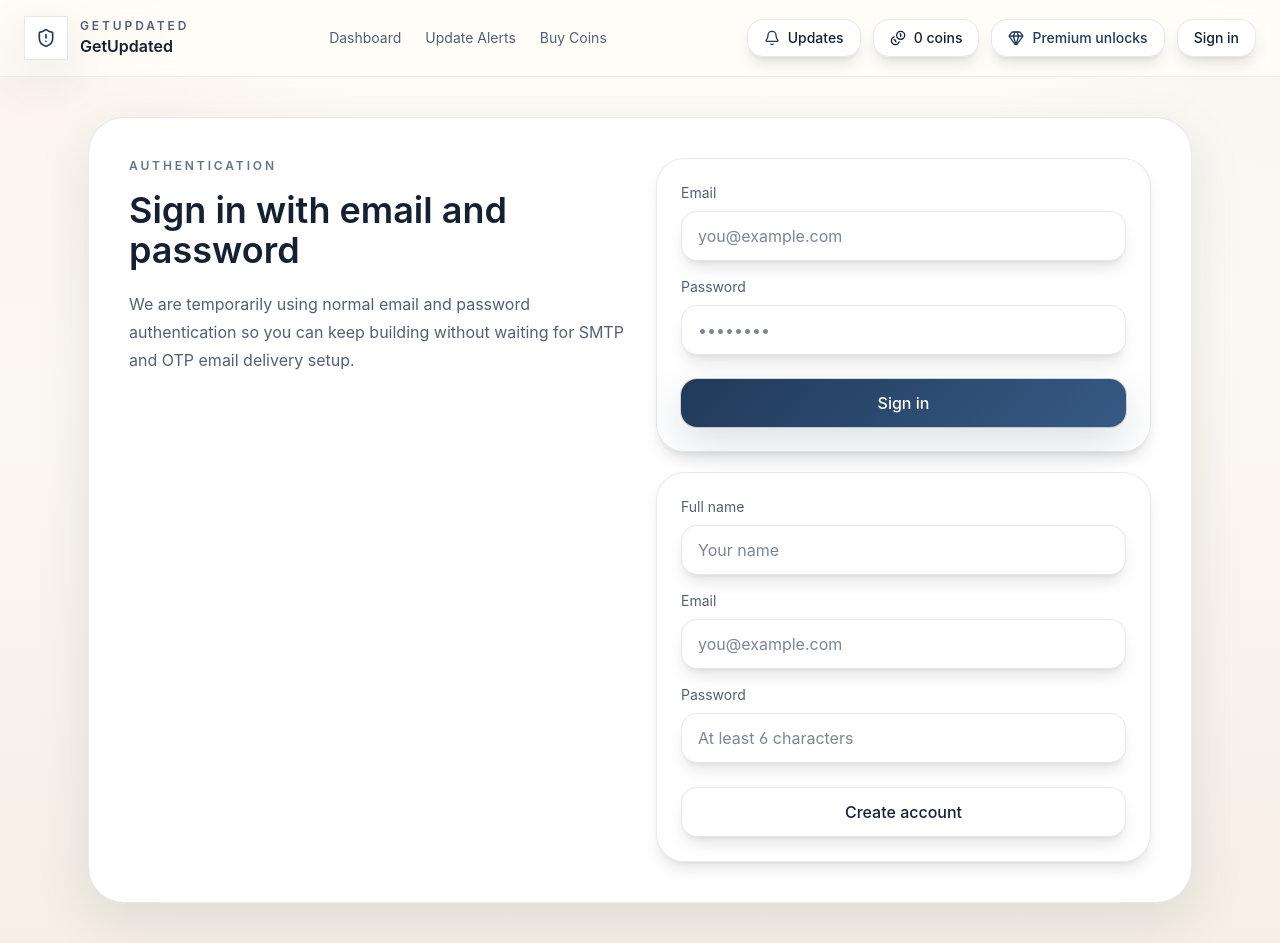
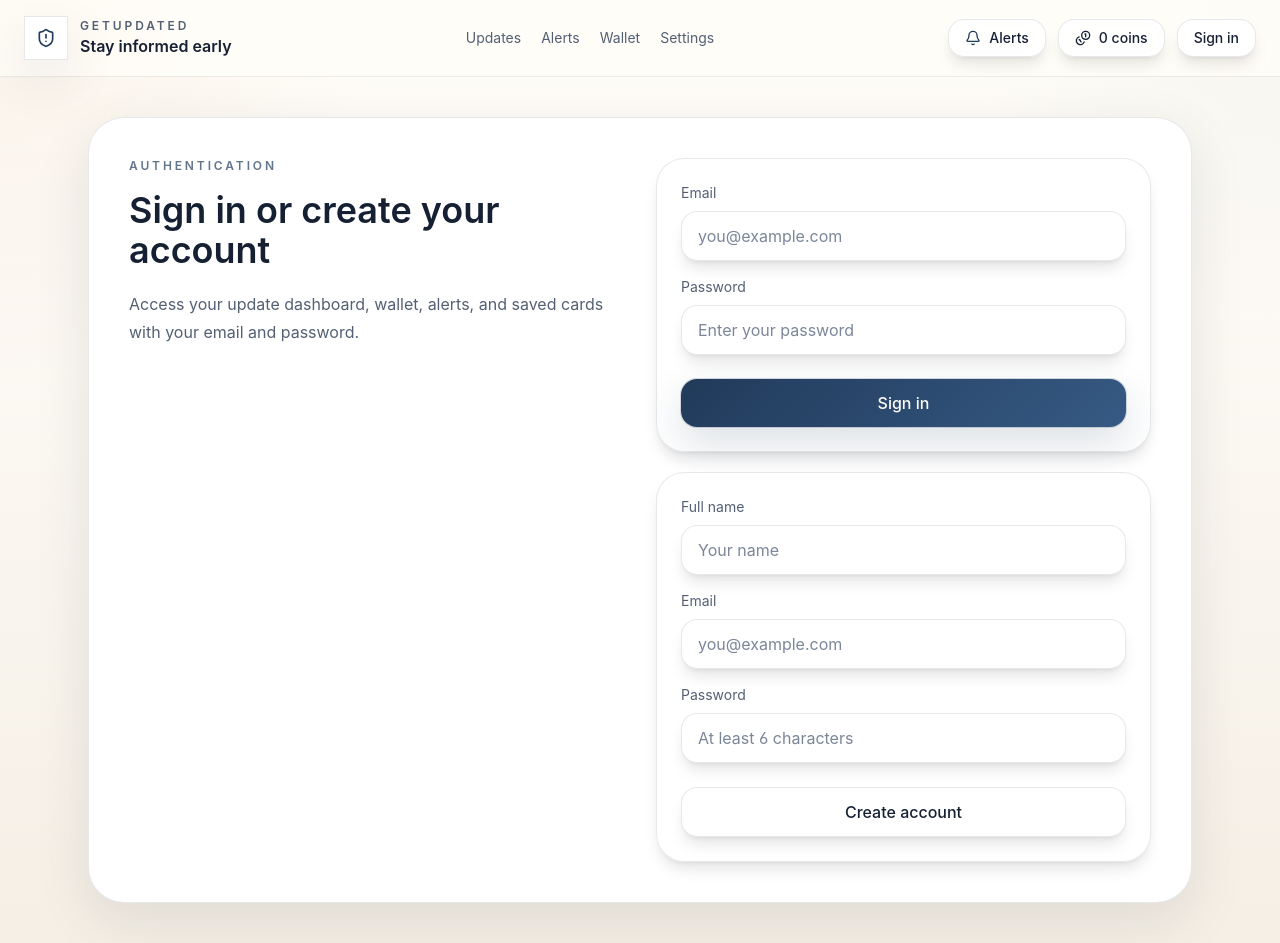
Before and after one commit to sigridka98-crypto/Vant, a Next.js app: page /login in a window 1280 px wide. Built offline with nearby package versions, Linux system fonts and the light colour scheme; no server answers; the database is empty.

Commit message:
Fix login error state and simplify navigation

```diff
--- a/src/app/login/actions.ts
+++ b/src/app/login/actions.ts
@@ -15,7 +15,7 @@ export async function signIn(formData: FormData) {
   });
 
   if (error) {
-    redirect(`/login?error=${encodeURIComponent(error.message)}`);
+    redirect(`/login?error=${encodeURIComponent(error.message || "Unable to sign in right now. Please try again.")}`);
   }
 
   redirect("/dashboard");
@@ -38,12 +38,10 @@ export async function signUp(formData: FormData) {
   });
 
   if (error) {
-    redirect(`/login?error=${encodeURIComponent(error.message)}`);
+    redirect(`/login?error=${encodeURIComponent(error.message || "Unable to create your account right now. Please try again.")}`);
   }
 
-  redirect(
-    "/login?message=Account created. If Confirm email is disabled in Supabase, you can sign in immediately."
-  );
+  redirect("/login?message=Account created successfully. You can sign in now.");
 }
 
 export async function signOut() {
--- a/src/app/login/page.tsx
+++ b/src/app/login/page.tsx
@@ -1,33 +1,41 @@
+import { redirect } from "next/navigation";
+
 import { signIn, signUp } from "@/app/login/actions";
+import { getAuthContext } from "@/lib/auth";
 
 type LoginPageProps = {
   searchParams: Promise<{ error?: string; message?: string }>;
 };
 
 export default async function LoginPage({ searchParams }: LoginPageProps) {
-  const params = await searchParams;
+  const [params, auth] = await Promise.all([searchParams, getAuthContext()]);
+  const errorMessage = params.error?.trim();
+  const successMessage = params.message?.trim();
+
+  if (auth.user) {
+    redirect("/dashboard");
+  }
 
   return (
     <main className="mx-auto flex min-h-[calc(100vh-88px)] w-full max-w-6xl items-center px-6 py-10">
       <section className="vant-glass grid w-full gap-8 rounded-[36px] p-8 md:grid-cols-2 md:p-10">
         <div>
           <p className="text-xs font-semibold uppercase tracking-[0.24em] text-primary/70">Authentication</p>
-          <h1 className="mt-4 text-4xl font-semibold text-text-main">Sign in with email and password</h1>
+          <h1 className="mt-4 text-4xl font-semibold text-text-main">Sign in or create your account</h1>
           <p className="mt-5 max-w-xl text-base leading-7 text-text-secondary">
-            We are temporarily using normal email and password authentication so you can keep building
-            without waiting for SMTP and OTP email delivery setup.
+            Access your update dashboard, wallet, alerts, and saved cards with your email and password.
           </p>
         </div>
 
         <div className="space-y-5">
-          {params.error ? (
-            <div className="vant-card rounded-2xl border-rose-300/20 bg-rose-400/10 px-4 py-3 text-sm text-rose-100">
-              {params.error}
+          {errorMessage ? (
+            <div className="vant-card rounded-2xl border-rose-300/20 bg-rose-400/10 px-4 py-3 text-sm text-rose-700 dark:text-rose-100">
+              {errorMessage}
             </div>
           ) : null}
-          {params.message ? (
-            <div className="vant-card rounded-2xl border-emerald-300/20 bg-emerald-400/10 px-4 py-3 text-sm text-emerald-100">
-              {params.message}
+          {successMessage ? (
+            <div className="vant-card rounded-2xl border-emerald-300/20 bg-emerald-400/10 px-4 py-3 text-sm text-emerald-700 dark:text-emerald-100">
+              {successMessage}
             </div>
           ) : null}
 
@@ -39,7 +47,7 @@ export default async function LoginPage({ searchParams }: LoginPageProps) {
               </label>
               <label className="block">
                 <span className="mb-2 block text-sm text-text-secondary">Password</span>
-                <input name="password" type="password" className="vant-input" placeholder="••••••••" required />
+                <input name="password" type="password" className="vant-input" placeholder="Enter your password" required />
               </label>
             </div>
 
--- a/src/components/cards/dashboard-browser.tsx
+++ b/src/components/cards/dashboard-browser.tsx
@@ -1,6 +1,7 @@
 "use client";
 
 import { useState } from "react";
+import { usePathname } from "next/navigation";
 import Link from "next/link";
 import {
   ArrowRight,
@@ -158,6 +159,7 @@ export function DashboardBrowser({
   const [accessFilter, setAccessFilter] = useState<AccessFilter>("all");
   const [sortMode, setSortMode] = useState<SortMode>("newest");
   const [scamFocus, setScamFocus] = useState<ScamFocus>("all");
+  const pathname = usePathname();
   const filteredCards = sortCards(
     cards.filter((card) => {
       const focusOption = scamFocusOptions.find((option) => option.id === scamFocus);
@@ -210,14 +212,12 @@ export function DashboardBrowser({
   const unseenAlertCount = alertCards.filter((card) => !card.isAlertSeen).length;
 
   const sidebarItems = [
-    { label: "Dashboard", icon: Home, active: true, href: "/dashboard" },
-    { label: "Update Alerts", icon: Bell, active: false, href: "/alerts" },
-    { label: "Explore Updates", icon: ShieldAlert, active: false, href: "/dashboard" },
-    { label: "My Learning", icon: GraduationCap, active: false, href: "/dashboard" },
-    { label: "Bookmarks", icon: Bookmark, active: false, href: "/bookmarks" },
-    { label: "Transactions", icon: CreditCard, active: false, href: "/wallet" },
-    { label: "Wallet", icon: Wallet2, active: false, href: "/wallet" },
-    { label: "Settings", icon: Settings, active: false, href: "/settings" }
+    { label: "Overview", icon: Home, href: "/dashboard" },
+    { label: "Alerts", icon: Bell, href: "/alerts" },
+    { label: "Browse Updates", icon: ShieldAlert, href: "/dashboard" },
+    { label: "Saved Cards", icon: Bookmark, href: "/bookmarks" },
+    { label: "Wallet", icon: Wallet2, href: "/wallet" },
+    { label: "Settings", icon: Settings, href: "/settings" }
   ];
 
   const statCards = [
@@ -272,12 +272,11 @@ export function DashboardBrowser({
                   key={item.label}
                   href={item.href}
                   className={`flex items-center gap-3 rounded-2xl px-4 py-3 text-sm transition ${
-                    item.active
-                      ? "vant-card bg-primary/12 text-text-main shadow-[0_18px_40px_rgba(20,184,166,0.12)]"
+                    pathname === item.href ? "vant-card bg-primary/12 text-text-main shadow-[0_18px_40px_rgba(20,184,166,0.12)]"
                       : "border border-transparent text-text-secondary hover:border-white/8 hover:bg-white/5 hover:text-text-main"
                   }`}
                 >
-                  <Icon className={`h-4 w-4 ${item.active ? "text-cyan-200" : "text-slate-400"}`} />
+                  <Icon className={`h-4 w-4 ${pathname === item.href ? "text-cyan-200" : "text-slate-400"}`} />
                   {item.label}
                 </Link>
               );
--- a/src/components/layout/site-header.tsx
+++ b/src/components/layout/site-header.tsx
@@ -1,5 +1,5 @@
 import Link from "next/link";
-import { Bell, Coins, Gem, ShieldAlert } from "lucide-react";
+import { Bell, Coins, ShieldAlert } from "lucide-react";
 
 import { signOut } from "@/app/login/actions";
 import { getAuthContext } from "@/lib/auth";
@@ -9,9 +9,10 @@ import { getPublishedCards, getWalletPageData } from "@/lib/supabase/queries";
 import { isAlertCard } from "@/lib/utils";
 
 const navItems = [
-  { href: "/dashboard", label: "Dashboard" },
-  { href: "/alerts", label: "Update Alerts" },
-  { href: "/wallet", label: "Buy Coins" }
+  { href: "/dashboard", label: "Updates" },
+  { href: "/alerts", label: "Alerts" },
+  { href: "/wallet", label: "Wallet" },
+  { href: "/settings", label: "Settings" }
 ];
 
 export async function SiteHeader() {
@@ -26,7 +27,7 @@ export async function SiteHeader() {
 
   return (
     <header className="site-shell-header border-b border-white/10 bg-bg-primary/80 backdrop-blur">
-      <div className="mx-auto flex w-full max-w-7xl items-center justify-between px-6 py-4">
+      <div className="mx-auto flex w-full max-w-7xl items-center justify-between gap-4 px-6 py-4">
         <Link href="/" className="flex items-center gap-3 text-text-main">
           <span className="vant-glass flex h-11 w-11 items-center justify-center text-primary">
             <ShieldAlert className="h-5 w-5" />
@@ -35,11 +36,11 @@ export async function SiteHeader() {
             <p className="text-xs font-semibold uppercase tracking-[0.24em] text-text-secondary">
               GetUpdated
             </p>
-            <p className="font-semibold text-text-main">GetUpdated</p>
+            <p className="font-semibold text-text-main">Stay informed early</p>
           </div>
         </Link>
 
-        <nav className="hidden items-center gap-6 text-sm text-text-secondary md:flex">
+        <nav className="hidden items-center gap-5 text-sm text-text-secondary lg:flex">
           {navItems.map((item) => (
             <Link key={item.href} href={item.href} className="transition hover:text-text-main">
               {item.label}
@@ -65,7 +66,7 @@ export async function SiteHeader() {
                 </span>
               ) : null}
             </span>
-            <span className="hidden md:inline">{alertCount ? `${alertCount} updates` : "Updates"}</span>
+            <span className="hidden md:inline">Alerts</span>
           </Link>
 
           <Link
@@ -73,18 +74,14 @@ export async function SiteHeader() {
             className="vant-card vant-card-hover inline-flex items-center gap-2 rounded-2xl px-4 py-2 text-sm font-medium text-primary"
           >
             <Coins className="h-4 w-4" />
-            {wallet.balance} coins
+            <span className="hidden sm:inline">{wallet.balance} coins</span>
+            <span className="sm:hidden">Wallet</span>
           </Link>
-
-          <span className="vant-card hidden items-center gap-2 rounded-2xl px-4 py-2 text-sm font-medium text-primary md:inline-flex">
-            <Gem className="h-4 w-4" />
-            Premium unlocks
-          </span>
 
           {user ? (
             <form action={signOut}>
               <button type="submit" className="vant-btn-secondary px-4 py-2 text-sm">
-                {profile?.role === "admin" ? "Admin sign out" : "Sign out"}
+                Sign out
               </button>
             </form>
           ) : (
```
